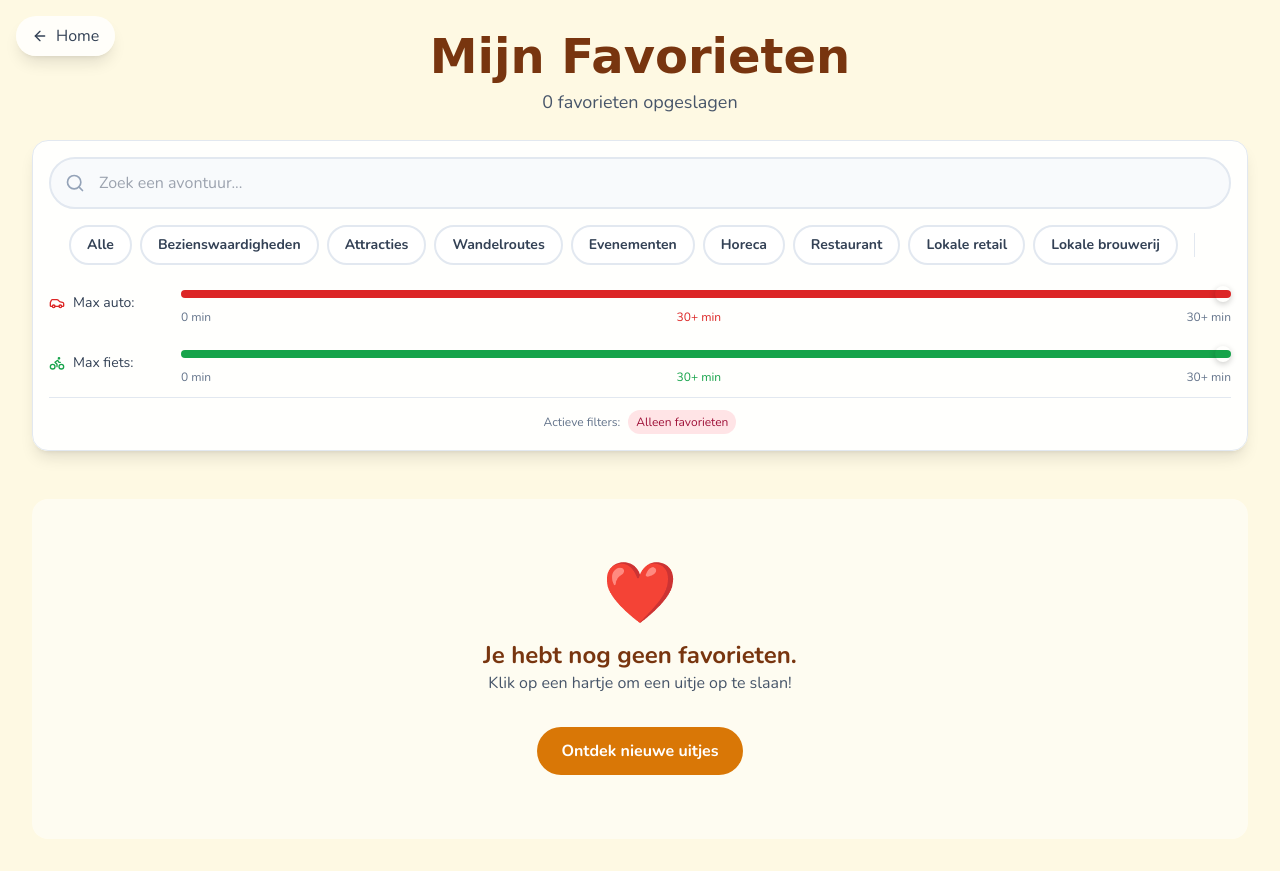
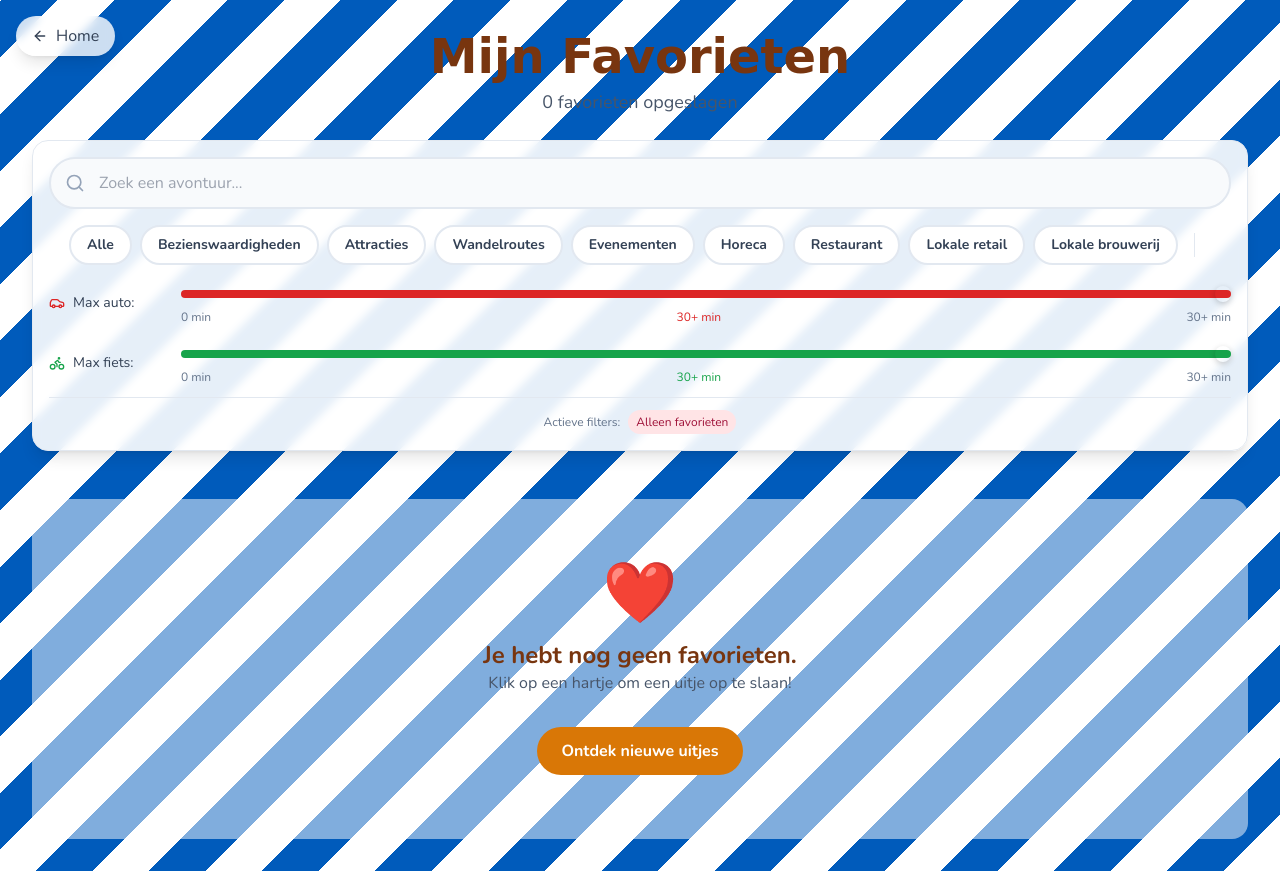
Before and after one commit to stef-mat/reis-app, a React (Create React App) app: page / in a window 1280 px wide. Both pictures are taken after a click on the element 1066 px from the left and 782 px from the top of the page. Built offline with nearby package versions, Linux system fonts and the light colour scheme.

Commit message:
Add Frisian theme background and update tests

```diff
--- a/src/index.css
+++ b/src/index.css
@@ -16,3 +16,14 @@
   font-family: source-code-pro, Menlo, Monaco, Consolas, 'Courier New',
     monospace;
 }
+
+/* Frisian theme background */
+.fries-bg {
+  background-image: repeating-linear-gradient(
+    -45deg,
+    #ffffff 0,
+    #ffffff 40px,
+    #005bbb 40px,
+    #005bbb 80px
+  );
+}
--- a/src/pages/LandingPage.js
+++ b/src/pages/LandingPage.js
@@ -44,7 +44,7 @@
     };
 
     return (
-        <div className="min-h-screen bg-amber-50">
+        <div className="min-h-screen fries-bg">
             <div className="container mx-auto px-4 py-16">
                 <div className="text-center mb-16">
                     <span className="text-xl text-amber-800">Familievakantie</span>
--- a/src/pages/LocationsPage.js
+++ b/src/pages/LocationsPage.js
@@ -126,7 +126,7 @@
     };
 
     return (
-        <div className="min-h-screen bg-amber-100/50">
+        <div className="min-h-screen fries-bg">
              <div className="fixed top-4 left-4 z-30">
                 <button onClick={() => setPageState({ page: 'landing' })} className="flex items-center gap-2 px-4 py-2 bg-white/80 backdrop-blur-sm text-slate-700 rounded-full shadow-lg hover:bg-white transition-colors">
                     <ArrowRight className="w-4 h-4 transform rotate-180" />
--- a/src/pages/PlanningPage.js
+++ b/src/pages/PlanningPage.js
@@ -83,7 +83,7 @@
     };
 
     return (
-        <div className="min-h-screen bg-gradient-to-br from-blue-50 to-indigo-100">
+        <div className="min-h-screen fries-bg">
             {/* Header */}
             <div className="bg-white/90 backdrop-blur-sm border-b border-slate-200 sticky top-0 z-20">
                 <div className="container mx-auto px-4 py-4">
```
Also changed, not shown: 2 other files (tests, documents, lock files or other folders).
